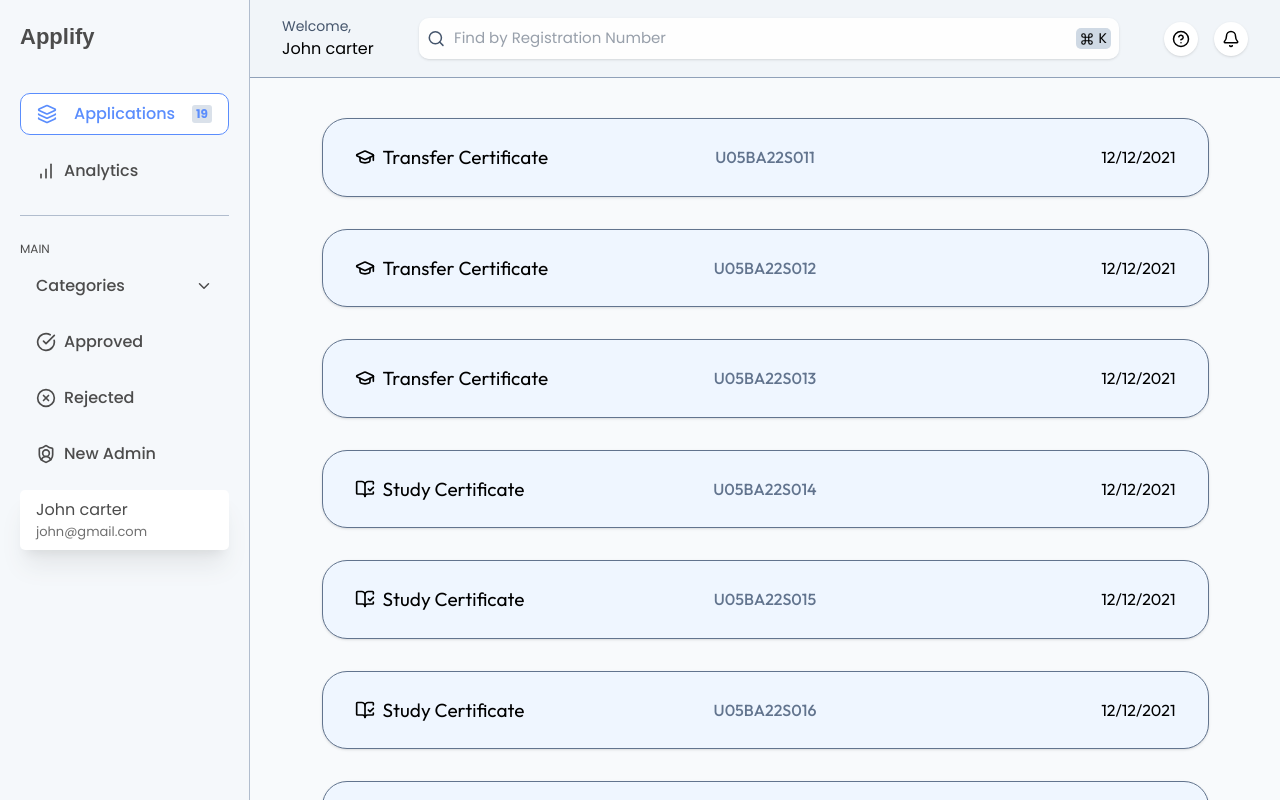
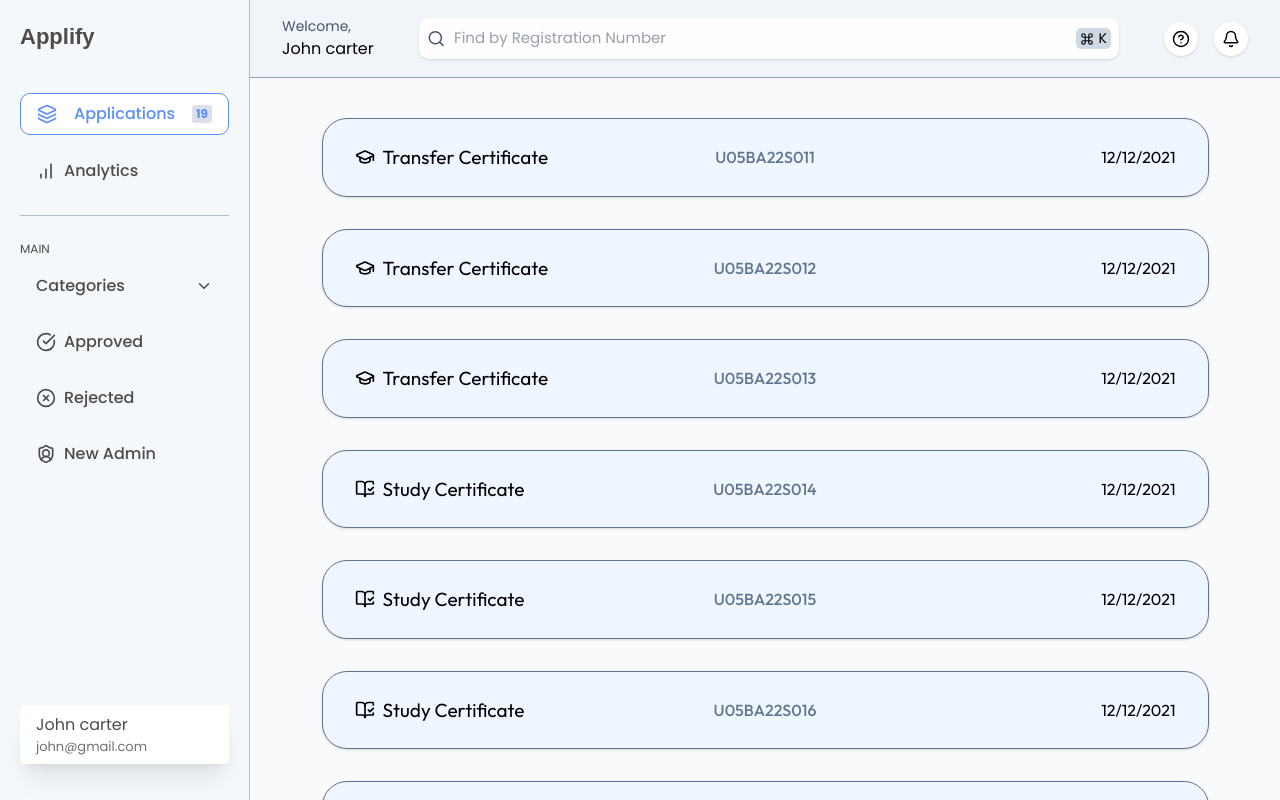
Before and after one commit to vikas-viki/formforge, a Next.js app: page /dashboard in a window 1280 px wide. Built offline with nearby package versions, Linux system fonts and the light colour scheme; a web font is replaced by a local one.

Commit message:
added ctrl+k search

```diff
--- a/app/components/Sidebar.tsx
+++ b/app/components/Sidebar.tsx
@@ -13,7 +13,7 @@ const mainCategoryClasses = "flex  gap-2 w-full font-medium items-center px-4 py
 export default function Sidebar() {
 
     return (
-        <div className="flex flex-col bg-slate-100 border-r border-slate-400 opacity-70 min-w-[250px] h-full min-h-[100vh] items-start p-5">
+        <div className="flex flex-col bg-slate-100 border-r border-slate-400 opacity-70 min-w-[250px] h-full min-h-[100vh]  p-5">
             <span className={`${inkNut.className} text-[22px] font-bold`}>Applify</span>
             <div className="flex flex-col gap-4 border-b border-slate-400 w-full my-6 pb-6 mt-10">
                 <MainCategory
@@ -51,9 +51,11 @@ export default function Sidebar() {
                     />
                 </div>
             </div>
-            <div className="flex  flex-col  w-full h-max py-2 px-4 rounded-[5px] my-4 bg-white shadow-xl">
-                <span>John carter</span>
-                <span className="opacity-80 text-[13px]">john@gmail.com</span>
+            <div className=" w-full h-full flex flex-col justify-end">
+                <div className="flex flex-col py-2 px-4 rounded-[5px] my-4 bg-white shadow-xl">
+                    <span>John carter</span>
+                    <span className="opacity-80 text-[13px]">john@gmail.com</span>
+                </div>
             </div>
         </div>
     )
--- a/app/components/Topbar.tsx
+++ b/app/components/Topbar.tsx
@@ -1,6 +1,7 @@
 import { Bell, CircleHelp, Command, Search } from "lucide-react";
 import { useRecoilState } from "recoil";
 import { searchFilterAtom } from "../store/atoms";
+import { useRef } from "react";
 
 export default function Topbar() {
 
@@ -25,11 +26,20 @@ export default function Topbar() {
 
 const SearchFilter = () => {
     const [searchFilter, setSearchFilter] = useRecoilState(searchFilterAtom);
+    const inputRef = useRef<HTMLInputElement | null>(null);
+
+    document.addEventListener("keydown", (e: KeyboardEvent) => {
+        console.log(e)
+        if ((e.ctrlKey || e.metaKey) && e.code === "KeyK") {
+            e.preventDefault();
+            inputRef.current?.focus();
+        }
+    });
     return (
         <div className="flex justify-between items-center w-full max-w-[700px] bg-white/90 shadow-sm p-2 rounded-[10px]">
             <div className="flex justify-center gap-2 items-center w-full">
                 <Search strokeWidth={2} className="text-slate-600" size={19} />
-                <input type="text" placeholder="Find by Registration Number" value={searchFilter} onChange={(e) => setSearchFilter(e.target.value)} className="text-[15px] w-full border-none outline-none p-[1px] text-slate-700" />
+                <input ref={inputRef} type="text" placeholder="Find by Registration Number" value={searchFilter} onChange={(e) => setSearchFilter(e.target.value)} className="text-[15px] w-full border-none outline-none p-[1px] text-slate-700" />
             </div>
             <span className="flex justify-center items-center bg-slate-300/90 px-1 rounded-[5px] gap-1 text-[14px]"><Command size={14} /> K</span>
         </div>
```
